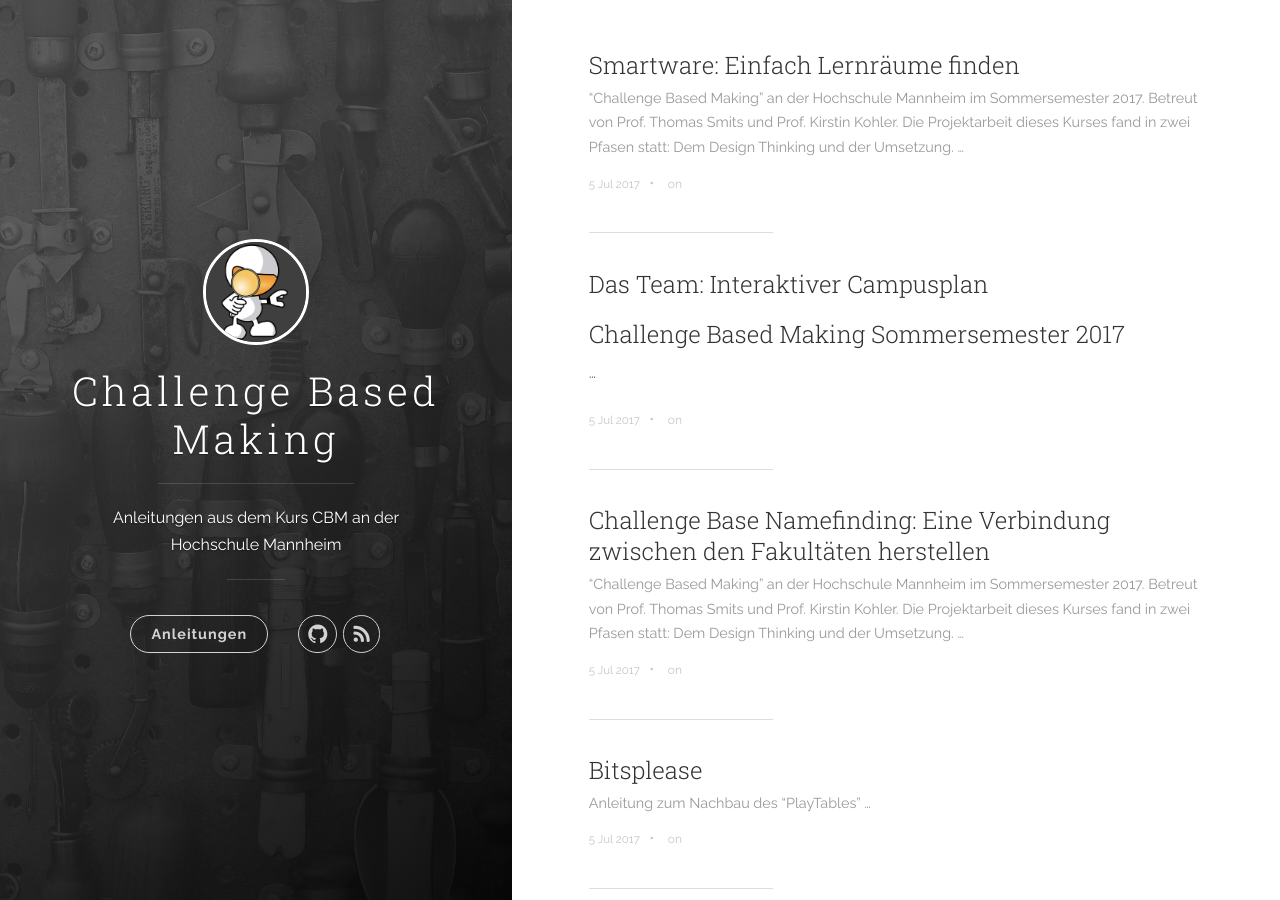
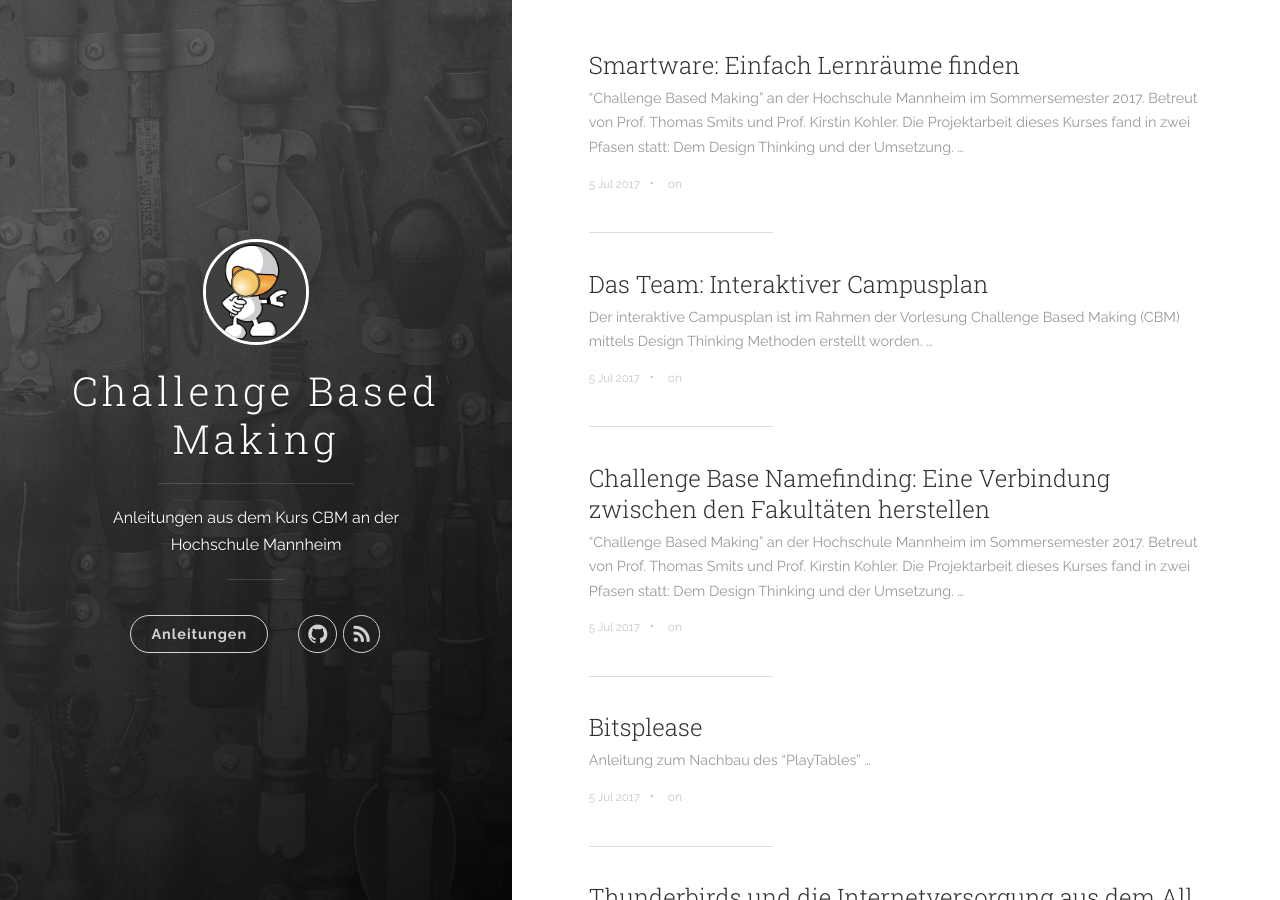
Before and after one commit to cbm-instructions/cbm-instructions.github.io, a Jekyll site: the page built from index.html, in a window 1280 px wide and 900 px high. Built offline with Jekyll 4.4.1, drawn with Linux system fonts in a browser that asks for light colours; nearby versions of some CDN libraries; the list of posts is cut into pages by our own code; part of the change alters nothing that is shown.

Commit message:
fixed formatting errors

````diff
--- a/_posts/2017-07-05-dasTeam.markdown
+++ b/_posts/2017-07-05-dasTeam.markdown
@@ -5,7 +5,7 @@ layout: post
 date: 2017-07-05 12:00:00 +0200
 ---
 
-## Challenge Based Making Sommersemester 2017
+Der interaktive Campusplan ist im Rahmen der Vorlesung Challenge Based Making (CBM) mittels Design Thinking Methoden erstellt worden.
 
 <img src="/images/dasteam/iExpo.gif" alt="iExpo.gif"/>
 
@@ -73,6 +73,7 @@ Folgende Materialien werden für den Bau des Campus-Plans benötigt:
 
 
 ## Vorbereitung
+
 ### 1. Installieren von Raspbian
 Sofern noch nicht geschehen, muss mit Raspbian zunächst ein Betriebssystem auf den Raspberry PI überspielt werden. Am einfachsten geht das mit Noobs, einem kompletten Installer für Raspbian. Weitere Informationen dazu gibt es [hier](https://www.raspberrypi.org/downloads/noobs/).
 
@@ -94,6 +95,7 @@ Um mit dem Raspberry PI Informationen zu den Gebäuden anzeigen zu können, wird
     * und nach “/usr/local/bin” entpacken
 
 ## Step-by-Step-Guide
+
 ### 1. Holzrahmen +Pappdeckel bauen
 Ein Holzrahmen von 60 cm x 70 cm wird gewählt, sodass die einzelnen Gebäude noch groß genug sind.
 Die Hauptplatte mit einer Dicke von 5 mm wird auf 10 mm dicke “Füße” gestellt. Um der Basis des Stativs für den Beamer zu gestatten unter der Fläche des Holzrahmen zu sitzen, wird die Hinterseite offen gelassen.
@@ -172,14 +174,14 @@ Im nächsten Schritt wird die Holzleiste (20cm x 4 cm x 2 cm) mit dem Scharnier
 <img src="/images/dasteam/StepByStep/Step7-2.jpg" alt="Step7-2"/>
 
 ### 8. Coding / Arduino mit Raspberry zusammenführen
-Ergänzend zur Verdrahtung und dem physikalischen Aufbau der Taster und ihrer Widerstände muss der Arduino die Spannung am analogen PIN messen, auswerten und einem Gebäude zuordnen. Anschließend muss diese Zuordnung über die USB-Schnittstelle an den Raspberry Pi übertragen werden.
+Ergänzend zur Verdrahtung und dem physikalischen Aufbau der Taster und ihrer Widerstände muss der Arduino die Spannung am analogen PIN messen, auswerten und einem Gebäude zuordnen. Anschließend muss diese Zuordnung über die USB-Schnittstelle an den Raspberry Pi übertragen werden üben den die [Webseiten](https://github.com/cbm-instructions/das-team/tree/master/src/Websites) geöffnet werden.
 
 Zuerst muss der Arduino an das Endgerät, mit installierter Arduino IDE oder lauffähigem Arduino Web Editor, über USB angeschlossen werden. Die Datei LEDbtn.ino wird dann in der Arduino IDE geöffnet und der Port, an welchem der Arduino gefunden wird, ausgewählt.
 Nun muss der Sketch (Arduino Programm Code) kompiliert und auf den Arduino hochgeladen werden.
 Abschließend muss der Arduino vom Computer getrennt und an den Raspberry angeschlossen werden. Ist der Arduino an den eingeschalteten Raspberry angeschlossen, startet das hochgeladene Programm automatisch.
 
 
-#### Quellcode Raspberry Pi (python2)
+### [Quellcode Raspberry Pi (python2)](https://github.com/cbm-instructions/das-team/blob/master/src/RaspberryPi/receiver.py)
 ``` Python
 # -*- coding: utf-8 -*-
 import serial
@@ -208,3 +210,113 @@ while True:
             pass
 
 ```
+
+### [Quellcode Arduino](https://github.com/cbm-instructions/das-team/tree/master/src/Arduino/LEDbtn)
+```CPP
+#include "LPD8806.h"
+#include "SPI.h" // Comment out this line if using Trinket or Gemma
+#ifdef __AVR_ATtiny85__
+#include <avr/power.h>
+#endif
+
+// Button values
+int lastValue = 0;
+int currentValue = 0;
+
+const int deviation = 50;
+
+const int btnPerPin = 5;
+
+const int btnPins[]                    = {1, 2};
+const char btnBuildings[][btnPerPin]   = {   {'A'  , 'B'   , 'C', 'E'   , 'F'   }, {'G'               , 'H' , 'J'     , 'K'     , 'L'    }};
+const int btnValues[][btnPerPin]       = {  { 318  , 408   , 695, 511   , 91    }, {319               , 409 , 696     , 512     , 91     } };
+const int ledPositions[][btnPerPin][4] = { { {6, 7}, {4, 5}, {3}, {8, 9}, {0   }}, { {18, 19, 20 , 21}, {10}, {12, 13}, {16, 17}, {14, 15}}};
+
+char selectedBuilding = ' ';
+char selectedBuildingLEDs[] = {0, 0};
+
+// Number of RGB LEDs in strand:
+const int nLEDs = 22;
+
+// Chose 2 pins for output; can be any valid output pins:
+const int dataPin  = 3;
+const int clockPin = 2;
+
+LPD8806 strip = LPD8806(nLEDs, dataPin, clockPin);
+
+
+void setup() {
+  Serial.begin(9600);
+
+#if defined(__AVR_ATtiny85__) && (F_CPU == 16000000L)
+  clock_prescale_set(clock_div_1); // Enable 16 MHz on Trinket
+#endif
+
+  // Start up the LED strip
+  strip.begin();
+
+  // Update the strip, to start they are all 'off'
+  strip.show();
+
+  startUpShow();
+}
+
+void loop() {
+  selectedBuilding = ' ';
+
+  for (int i = 0; i < sizeof(btnPins) / sizeof(*btnPins); i++) {
+    currentValue = analogRead(btnPins[i]);
+
+    if (!isSameValue(currentValue, 0, 25)) {
+      for (int j = 0; j < sizeof(btnValues[i]) / sizeof(*btnValues[i]); j++) {
+        if (isSameValue(currentValue, btnValues[i][j], deviation)) {
+          selectedBuilding = btnBuildings[i][j];
+          selectedBuildingLEDs[0] = i;
+          selectedBuildingLEDs[1] = j;
+        }
+      }
+    }
+  }
+
+  if (selectedBuilding != ' ') {
+    Serial.println(selectedBuilding); // send to Pi
+
+    for (int i = 0; i < strip.numPixels(); i++) strip.setPixelColor(i, 0); // turn all pixels off
+
+    for (int i = 0; i < sizeof(ledPositions[selectedBuildingLEDs[0]][selectedBuildingLEDs[1]]) / sizeof(*ledPositions[selectedBuildingLEDs[0]][selectedBuildingLEDs[1]]); i++) {
+      if (!(i > 0 && ledPositions[selectedBuildingLEDs[0]][selectedBuildingLEDs[1]][i] == 0)) {
+        strip.setPixelColor(ledPositions[selectedBuildingLEDs[0]][selectedBuildingLEDs[1]][i], strip.Color(0, 0, 255));
+      }
+    }
+    strip.show(); // Refresh LED states
+
+    delay(100);
+  }
+
+}
+
+boolean isSameValue(int originalValue, int compareValue, int deviation) {
+  return originalValue >= compareValue - deviation && originalValue <= compareValue + deviation;
+}
+
+void startUpShow() {
+
+  for (int i = 0; i < sizeof(ledPositions) / sizeof(*ledPositions); i++) {
+    for (int j = 0; j < sizeof(ledPositions[i]) / sizeof(*ledPositions[i]); j++) {
+      for (byte m = 0; m <= 127; m++) {
+        for (int k = 0; k < sizeof(ledPositions[i][j]) / sizeof(*ledPositions[i][j]); k++) {
+          if (!(k > 0 && ledPositions[i][j][k] == 0)) {
+            strip.setPixelColor(ledPositions[i][j][k], strip.Color(0, 0, m));
+            delay(1);
+            strip.show(); // Refresh LED states
+          }
+        }
+      }
+    }
+  }
+
+  for (int i = 0; i < strip.numPixels(); i++) strip.setPixelColor(i, 0);
+  strip.show(); // Refresh LED states
+
+}
+```
````
